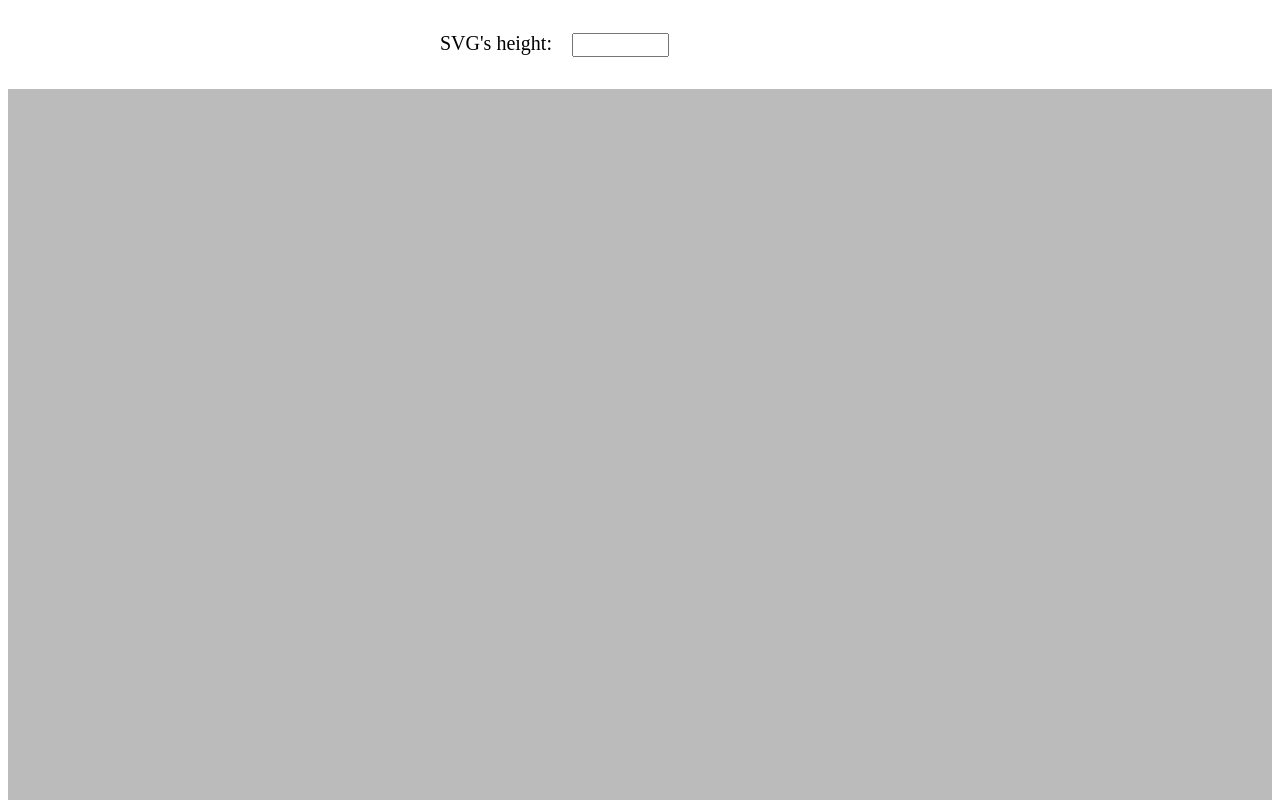
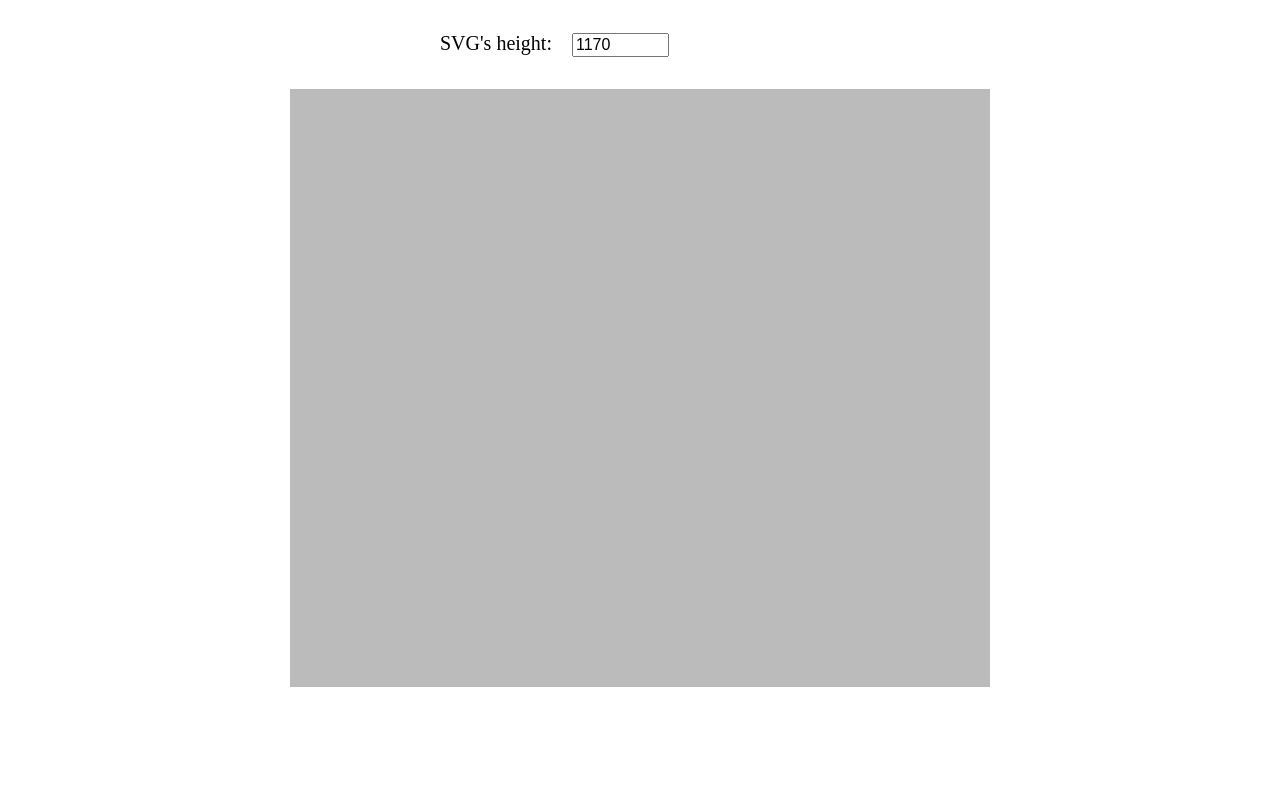
Before and after one commit to willykleitinho/svg-height-change-test, a plain HTML site: page index.html in a window 1280 px wide. Shown: the top 800 px of the page. Drawn offline with Linux system fonts and the light colour scheme.

Commit message:
Refactor

```diff
--- a/index.html
+++ b/index.html
@@ -12,10 +12,10 @@
     <div class="container">
       <div class="input">
         <label for='input-svg-size'>SVG's height:</label>
-        <input id='input-svg-size' type="number" min="0">
+        <input id='input-svg-size' type="number" min="0" value=''>
       </div>
       <div class="svg-container">
-        <svg width="1370" height="1170" viewBox="0 0 1370 1170" xmlns="http://www.w3.org/2000/svg"></svg>
+        <svg viewBox="0 0 1370 1170" xmlns="http://www.w3.org/2000/svg"></svg>
       </div>
     </div>
   </body>
--- a/script.js
+++ b/script.js
@@ -1,15 +1,10 @@
 window.onload = () => {
   const svg = document.querySelector('svg');
-  console.log(svg);
-
   const input = document.querySelector('input');
+  input.value = svg.viewBox.baseVal.height;
 
   input.addEventListener('change', (ev) => {
-    console.log(ev.target.value);
-    svg.viewBox;
-
-    const newHeight = Number(ev.target.value.replaceAll(/\D/g, ''));
-    svg.height.baseVal.value = newHeight;
+    const newHeight = Number(ev.target.value);
     svg.viewBox.baseVal.height = newHeight;
   });
 }
--- a/style.css
+++ b/style.css
@@ -2,7 +2,6 @@ svg {
   background-color: #bbb;
   margin: auto;
 }
-
 
 .input {
   max-width: 400px;
@@ -20,6 +19,6 @@ svg {
 }
 
 .svg-container {
-  display: flex;
-  justify-content: center;
+  margin: auto;
+  max-width: 700px;
 }
```
